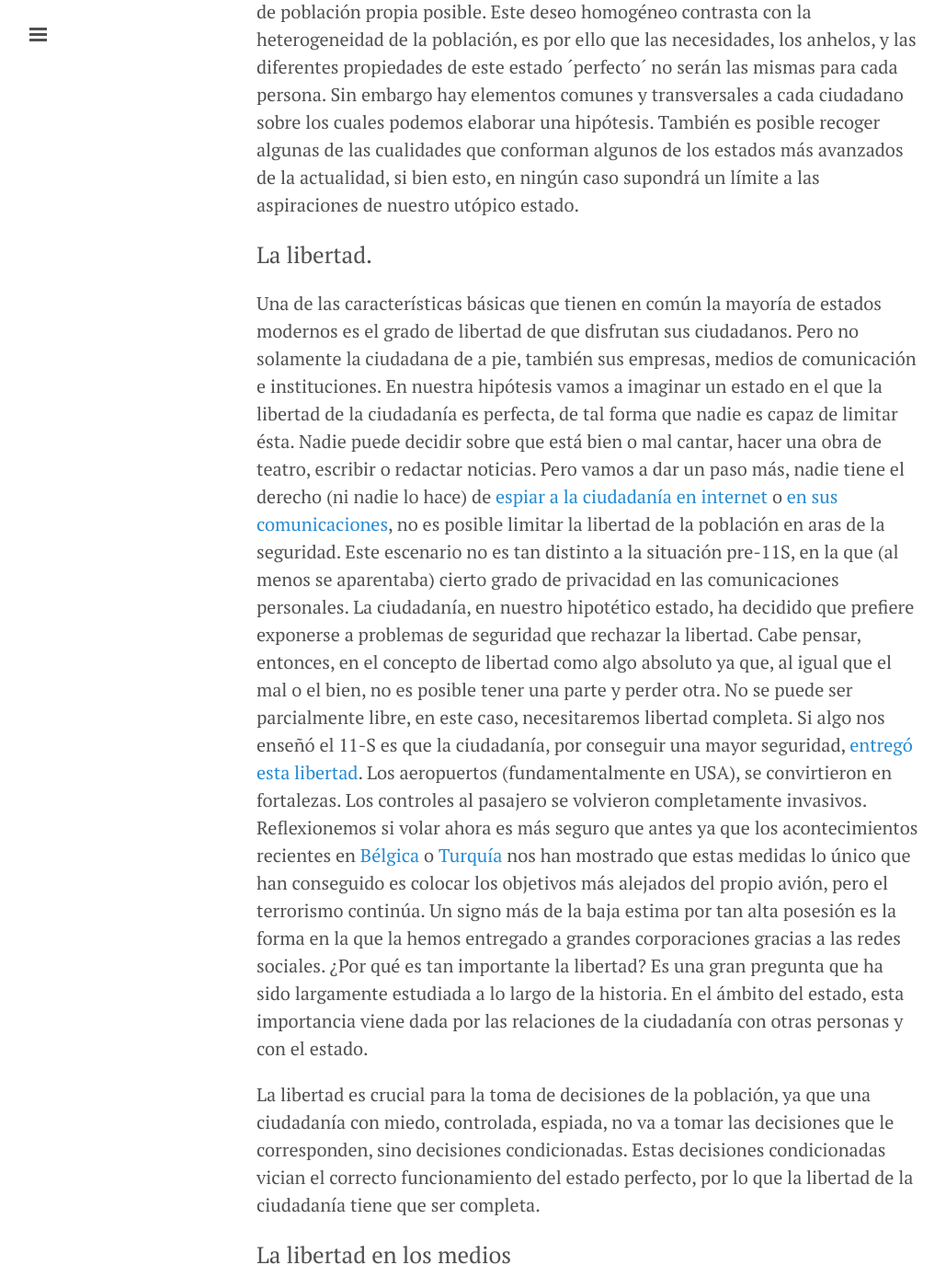
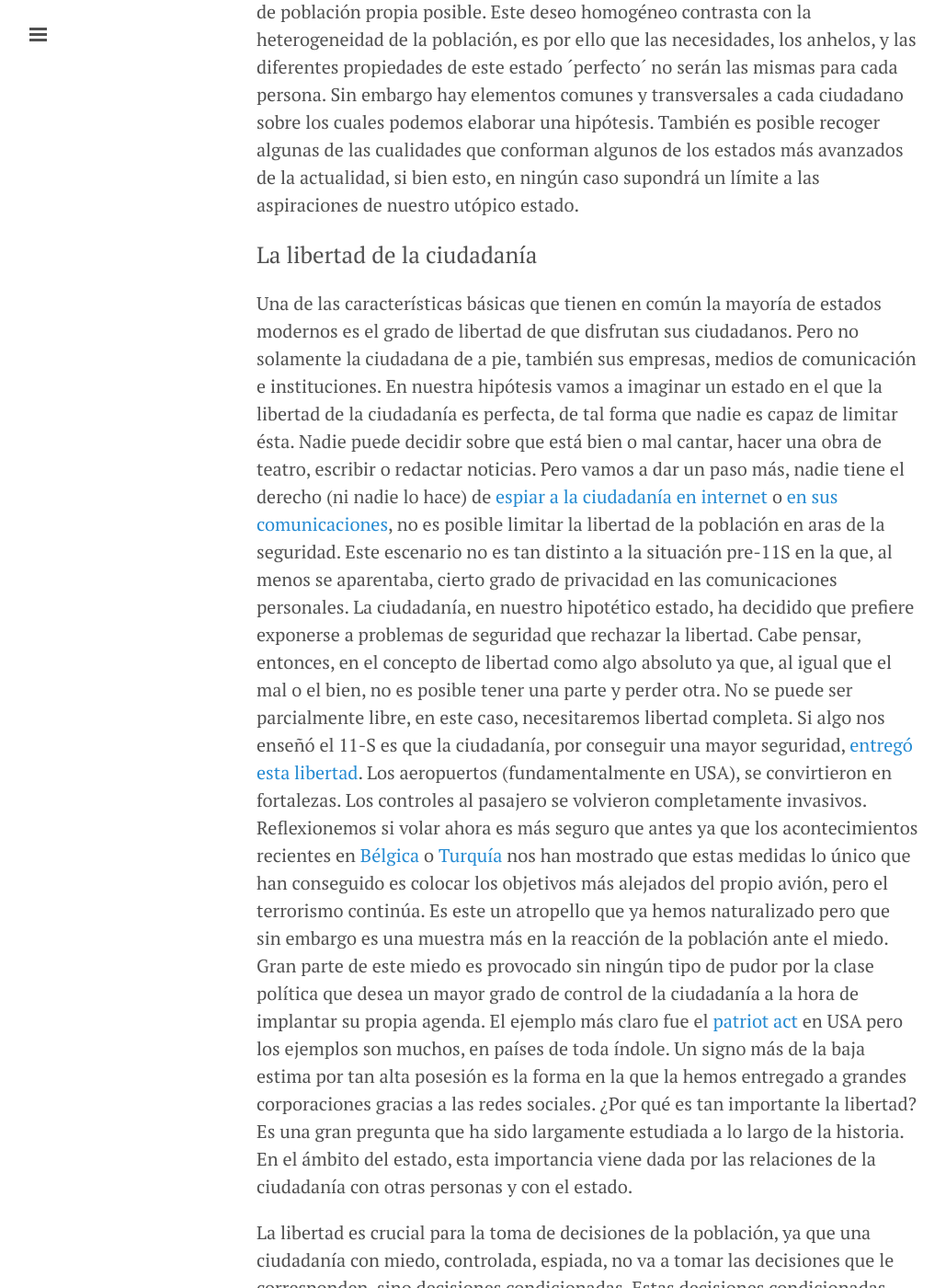
Before and after one commit to estadoperfecto/estadoperfecto.github.io, a Jekyll site: the page built from que_diferencia.html, in a window 1280 px wide and 1400 px high, scrolled down 392 px. Shown: the whole window at 92% size, without its empty margins (1-1030 px from the left). Built offline with Jekyll 4.4.1, drawn with Linux system fonts in a browser that asks for light colours.

Commit message:
Libertad

```diff
--- a/que_diferencia.html
+++ b/que_diferencia.html
@@ -18,7 +18,7 @@ title: "Qué diferencia a un estado de otro 'mejor'"
     algunas de las cualidades que conforman algunos de los estados más avanzados de la actualidad, si bien esto, en
     ningún caso supondrá un límite a las aspiraciones de nuestro utópico estado.
   </p>
-  <p class="lead">La libertad.</p>
+  <p class="lead">La libertad de la ciudadanía</p>
     Una de las características básicas que tienen en común la mayoría de estados modernos es el grado de libertad de que
     disfrutan sus ciudadanos. Pero no solamente la ciudadana de a pie, también sus empresas, medios de comunicación e
     instituciones.
@@ -28,7 +28,7 @@ title: "Qué diferencia a un estado de otro 'mejor'"
     <a href="https://es.wikipedia.org/wiki/PRISM" target="_blank">espiar a la ciudadanía en internet</a>
     o <a href="https://en.wikipedia.org/wiki/ECHELON" target="_blank"> en sus comunicaciones</a>, no es posible limitar
     la libertad de la población en aras de la
-    seguridad. Este escenario no es tan distinto a la situación pre-11S, en la que (al menos se aparentaba) cierto grado
+    seguridad. Este escenario no es tan distinto a la situación pre-11S en la que, al menos se aparentaba, cierto grado
     de privacidad en las comunicaciones personales. La ciudadanía, en nuestro hipotético estado, ha decidido que
     prefiere exponerse a problemas de seguridad que rechazar la libertad. Cabe pensar, entonces, en el concepto de
     libertad como
@@ -41,7 +41,11 @@ title: "Qué diferencia a un estado de otro 'mejor'"
     en <a href="https://en.wikipedia.org/wiki/2016_Brussels_bombings" target="_blank">Bélgica</a> o
     <a href="https://en.wikipedia.org/wiki/2016_Atat%C3%BCrk_Airport_attack" target="_blank">Turquía</a> nos han
     mostrado que estas medidas lo único que han conseguido es colocar los objetivos más alejados del propio avión, pero
-    el terrorismo continúa.
+    el terrorismo continúa. Es este un atropello que ya hemos naturalizado pero que sin embargo es una muestra más
+  en la reacción de la población ante el miedo. Gran parte de este miedo es provocado sin ningún tipo de pudor por la
+  clase política que desea un mayor grado de control de la ciudadanía a la hora de implantar su propia agenda. El
+  ejemplo más claro fue el <a href="https://es.wikipedia.org/wiki/Ley_USA_PATRIOT" target="_blank">patriot act</a> en
+  USA pero los ejemplos son muchos, en países de toda índole.
     Un signo más de la baja estima por tan alta posesión es la forma en la que la hemos entregado a grandes
     corporaciones gracias a las redes sociales.
     ¿Por qué es tan importante la libertad? Es una gran pregunta que ha sido largamente estudiada a lo largo de la
```
